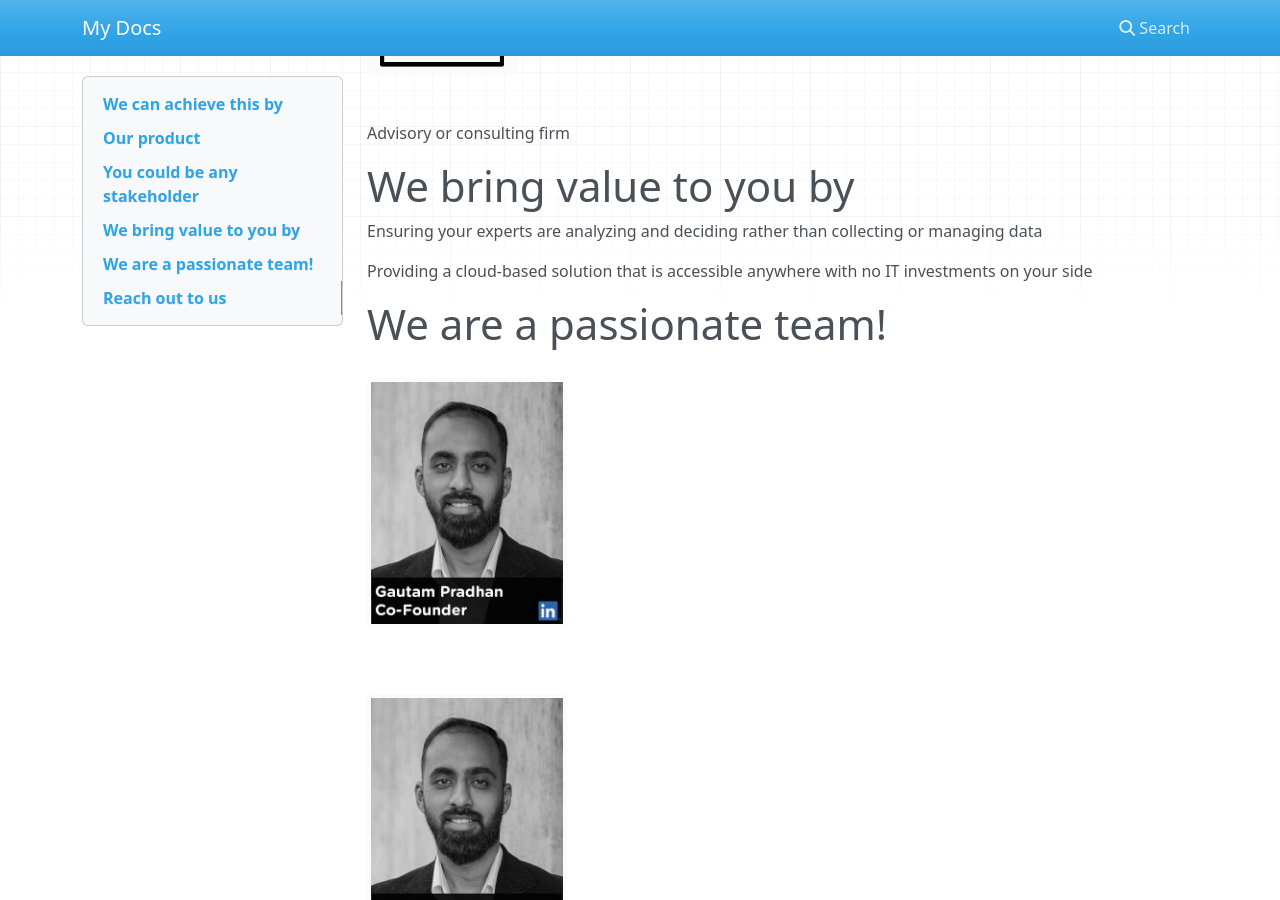
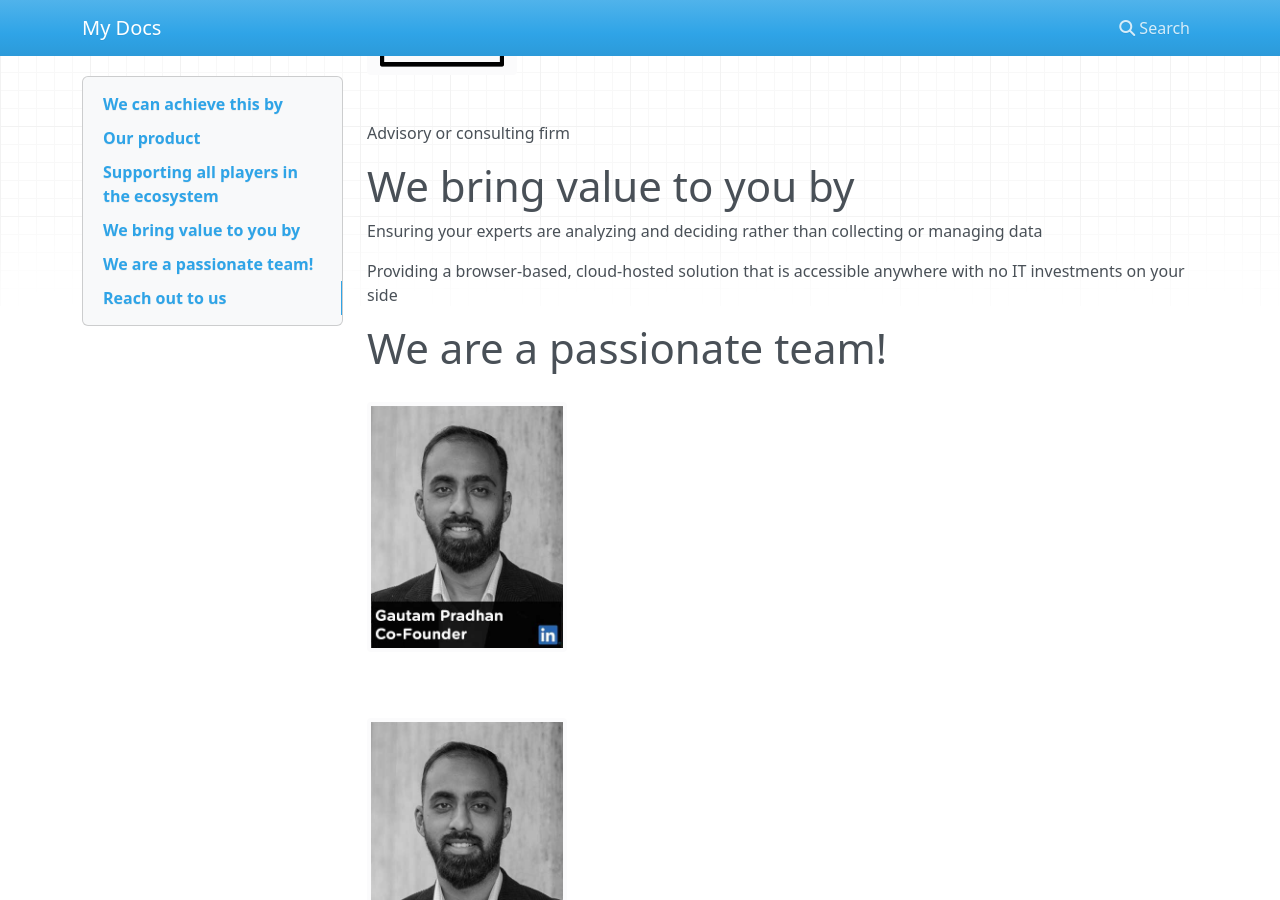
Before and after one commit to vivekpradhan/earthmetry-website, an MkDocs documentation site: the page built from docs/index.md, in a window 1280 px wide and 900 px high, scrolled down 2680 px. Built offline with MkDocs 1.6.1, drawn with Linux system fonts in a browser that asks for light colours; nearby versions of some CDN libraries; some of the changed text lies outside the part shown.

Commit message:
Text improvements. Modified images

```diff
--- a/docs/index.md
+++ b/docs/index.md
@@ -22,7 +22,7 @@ Will address the energy sector in India with a data analytics and visualization
 Once we have a viable approach, we will aim to bring you more geographies and domains.
 
 
-# You could be any stakeholder
+# Supporting all players in the ecosystem
 
 <img src="/images/govt.png" alt="" style="width:150px;height:150px;border:0;">
 
@@ -48,7 +48,7 @@ Advisory or consulting firm
 
 Ensuring your experts are analyzing and deciding rather than collecting or managing data
 
-Providing a cloud-based solution that is accessible anywhere with no IT investments on your side
+Providing a browser-based, cloud-hosted solution that is accessible anywhere with no IT investments on your side
 
 
 # We are a passionate team!
```
Also changed, not shown: docs/images/data.png, docs/images/science.png.
